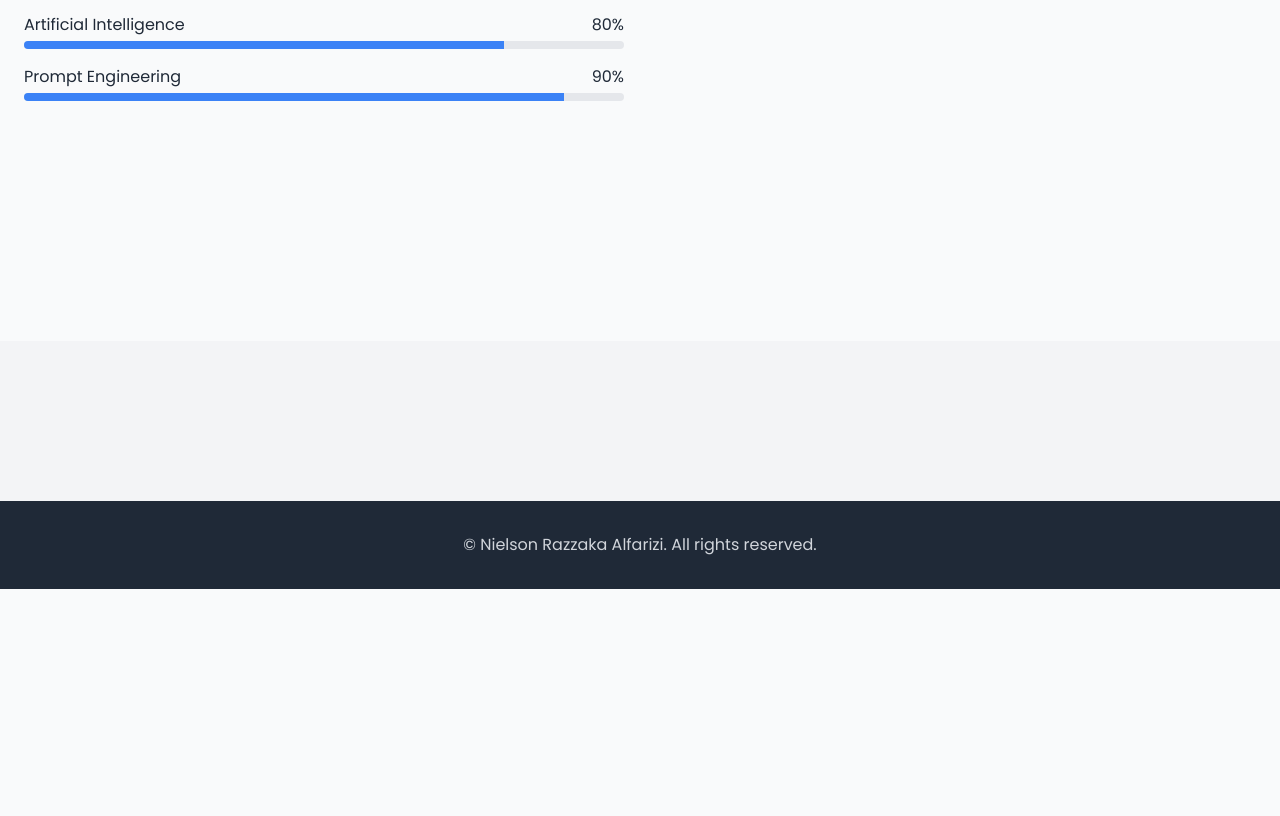
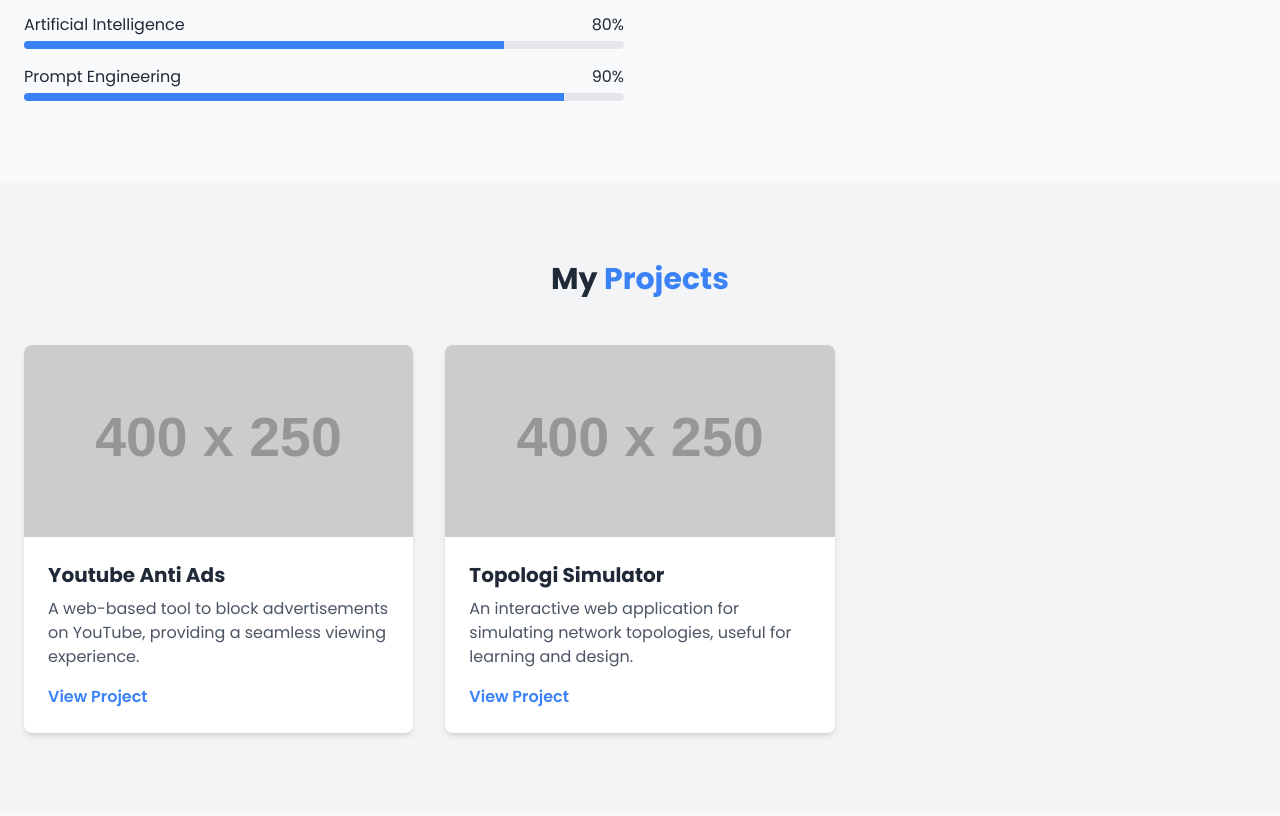
Before and after one commit to NelzonRzk/My-CV, a plain HTML site: page index.html in a window 1280 px wide. Shown: the part 3239-4055 px from the top of the page. Before the commit the page ends 3828 px from the top, so only its background shows below. Drawn offline with nearby package versions, Linux system fonts and the light colour scheme; placeholder pictures from the web are drawn by us.

Commit message:
index.html

```diff
--- a/index.html
+++ b/index.html
@@ -428,6 +428,34 @@
         </div>
     </section>
 
+    <!-- Projects Section -->
+    <section id="projects" class="py-20 bg-gray-100">
+        <div class="container mx-auto px-6">
+            <h2 class="text-3xl font-bold text-center mb-12"><span data-en="My" data-id="Proyek">My</span> <span class="text-blue-500">Projects</span></h2>
+            <div class="grid grid-cols-1 md:grid-cols-2 lg:grid-cols-3 gap-8">
+                <!-- Project Card 1: Youtube Anti Ads -->
+                <div class="bg-white rounded-lg shadow-md overflow-hidden project-card">
+                    <img src="https://via.placeholder.com/400x250/3b82f6/ffffff?text=Youtube+Anti+Ads" alt="Youtube Anti Ads Project" class="w-full h-48 object-cover">
+                    <div class="p-6">
+                        <h3 class="font-bold text-xl mb-2" data-en="Youtube Anti Ads" data-id="Youtube Anti Iklan">Youtube Anti Ads</h3>
+                        <p class="text-gray-600 mb-4" data-en="A web-based tool to block advertisements on YouTube, providing a seamless viewing experience." data-id="Alat berbasis web untuk memblokir iklan di YouTube, memberikan pengalaman menonton yang mulus.">A web-based tool to block advertisements on YouTube, providing a seamless viewing experience.</p>
+                        <a href="https://nelzonrzk.github.io/YoutubeAntiAds/" target="_blank" class="text-blue-500 hover:underline font-semibold" data-en="View Project" data-id="Lihat Proyek">View Project</a>
+                    </div>
+                </div>
+
+                <!-- Project Card 2: Topologi Simulator -->
+                <div class="bg-white rounded-lg shadow-md overflow-hidden project-card">
+                    <img src="https://via.placeholder.com/400x250/10b981/ffffff?text=Topologi+Simulator" alt="Topologi Simulator Project" class="w-full h-48 object-cover">
+                    <div class="p-6">
+                        <h3 class="font-bold text-xl mb-2" data-en="Topologi Simulator" data-id="Simulator Topologi">Topologi Simulator</h3>
+                        <p class="text-gray-600 mb-4" data-en="An interactive web application for simulating network topologies, useful for learning and design." data-id="Aplikasi web interaktif untuk mensimulasikan topologi jaringan, berguna untuk pembelajaran dan desain.">An interactive web application for simulating network topologies, useful for learning and design.</p>
+                        <a href="https://nelzonrzk.github.io/Topologi/" target="_blank" class="text-blue-500 hover:underline font-semibold" data-en="View Project" data-id="Lihat Proyek">View Project</a>
+                    </div>
+                </div>
+            </div>
+        </div>
+    </section>
+
     <!-- Contact Section - Empty for now but needed for smooth scroll -->
     <section id="contact" class="py-20"></section>
 
```
